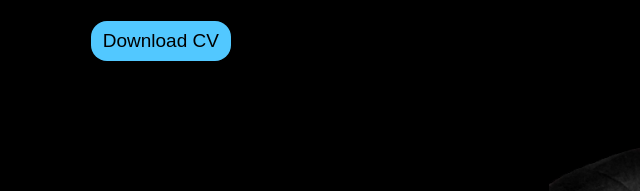
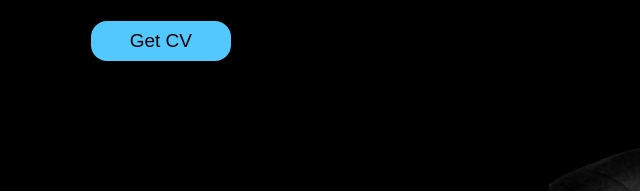
Before and after one commit to Nitinsehgall/Portfolio-Nitin, a plain HTML site: page index.html in a window 1280 px wide. Shown: the part 524-715 px from the top of the page, 0-640 px from the left. Drawn offline with Linux system fonts and the light colour scheme.

Commit message:
Changing the button configurations

```diff
--- a/index.html
+++ b/index.html
@@ -32,7 +32,7 @@
                 <h3>Hello I am</h3>
                 <h1>Nitin <span>Sehgal</span></h1>
                 <p>Web Developer</p>
-                <button id="cvBtn">Download CV</button>
+                <button id="cvBtn">Get CV</button>
             </div>
             <img class="img1" src="Images/MyImg1.png" alt="" />
         </div>
--- a/index.js
+++ b/index.js
@@ -3,7 +3,6 @@ let submit=document.querySelector("#Submit");
 let bar=document.querySelector("#bar");
 
 cvbtn.addEventListener("click",Click=()=>{
-    alert("Download Successfully")
 window.open('https://drive.google.com/file/d/10z1Mdatc-mV-M2XmDc2PTJbZrDC-AUY8/view?usp=sharing',"_blank")
 
 })
```
